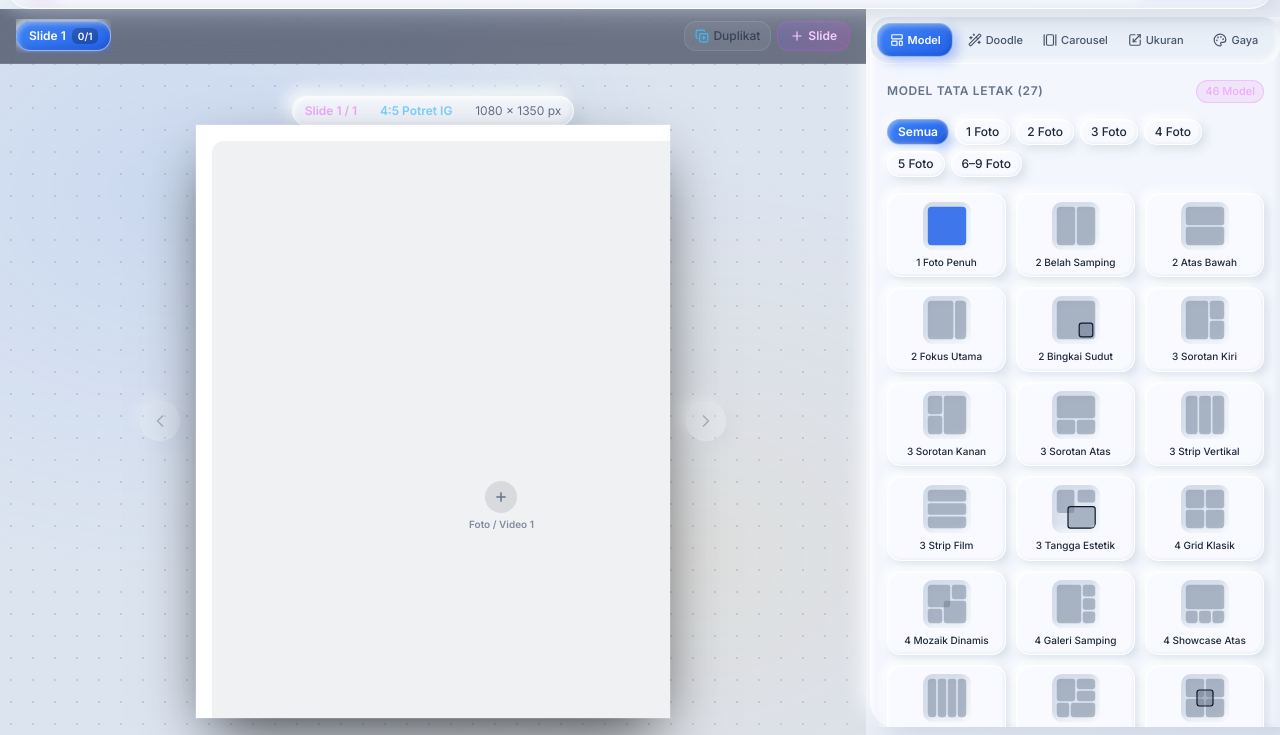
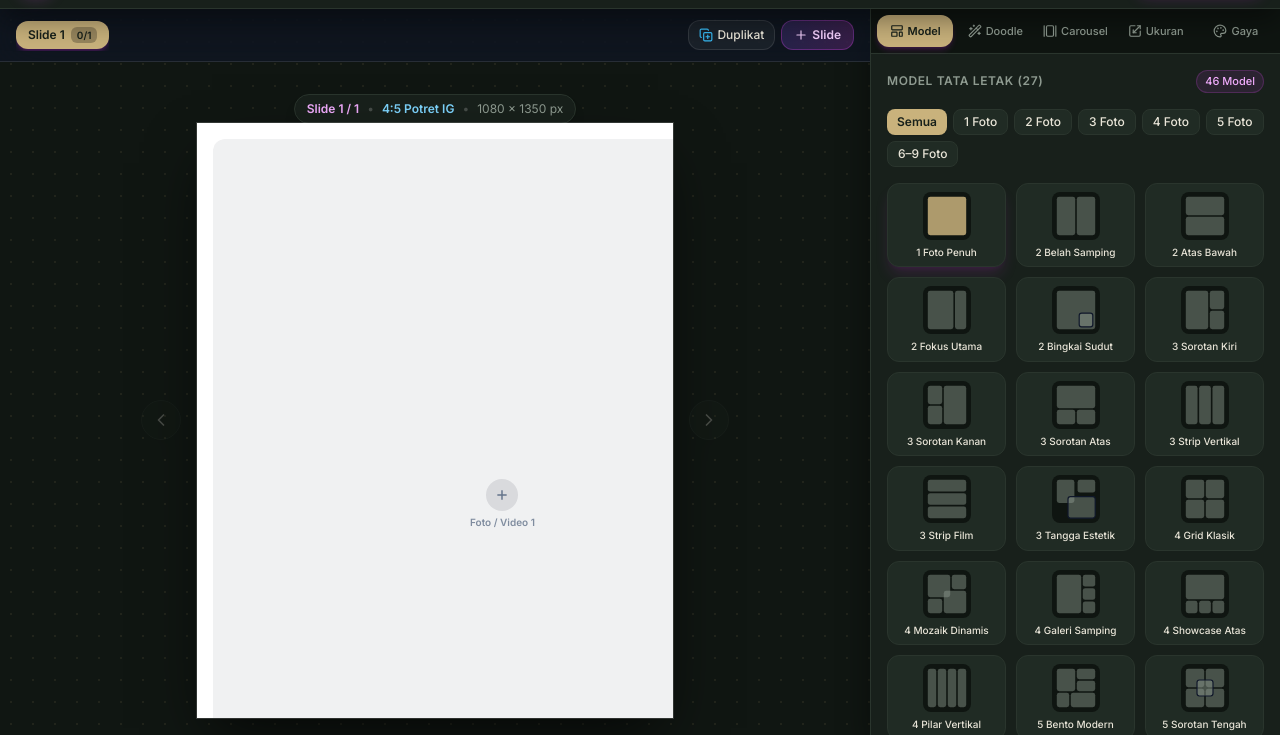
Before and after one commit to smksbudimulya/Kolase-Foto, a plain HTML site: page index.html in a window 1280 px wide. Shown: the part 65-800 px from the top of the page. Drawn offline with nearby package versions, Linux system fonts and the light colour scheme.

Commit message:
Add files via upload

```diff
--- a/index.html
+++ b/index.html
@@ -6,7 +6,7 @@ body[unresolved] {opacity: 0; display: block; overflow: hidden; position: relati
     <meta name="viewport" content="width=device-width, initial-scale=1.0">
     <title>Kolase SMKS Budi Mulya - Pembuat Kolase &amp; Carousel Foto/Video</title>
     <link rel="manifest" href="manifest.json">
-    <meta name="theme-color" content="#e8eef7">
+    <meta name="theme-color" content="#18201b">
     <link rel="icon" href="icon-192.png">
     <link rel="apple-touch-icon" href="icon-192.png">
     <!-- Tailwind CSS CDN -->
@@ -16,182 +16,125 @@ body[unresolved] {opacity: 0; display: block; overflow: hidden; position: relati
     <!-- Lucide Icons CDN -->
     <script src="https://unpkg.com/lucide@latest"></script>
     <style>
-                body {
+                :root {
+            --bg: #101612;
+            --pn: #18201b;
+            --bt: #202b24;
+            --in: #0f1511;
+            --ln: #2a352d;
+            --tx: #e9e5d8;
+            --mu: #8f9b91;
+            --ac: #c9b27c;
+        }
+        body {
             font-family: 'Inter', sans-serif;
-            background: linear-gradient(135deg, #e7edf6 0%, #f4f7fc 50%, #e1e8f4 100%);
-            color: #1e293b;
+            background: var(--bg);
+            color: var(--tx);
             overflow-x: hidden;
         }
-        /* Custom Scrollbar untuk Panel Pengaturan (Clay Style) */
+        /* Custom Scrollbar untuk Panel Pengaturan */
         ::-webkit-scrollbar {
-            width: 7px;
-            height: 7px;
+            width: 6px;
+            height: 6px;
         }
         ::-webkit-scrollbar-track {
-            background: #e2e8f0;
+            background: var(--in);
             border-radius: 9999px;
         }
         ::-webkit-scrollbar-thumb {
-            background: linear-gradient(180deg, #60a5fa, #3b82f6);
+            background: var(--ln);
             border-radius: 9999px;
-            border: 1px solid #f8fafc;
         }
         ::-webkit-scrollbar-thumb:hover {
-            background: linear-gradient(180deg, #3b82f6, #2563eb);
-        }
-        /* Latar area kerja dengan pola titik lembut */
+            background: var(--ac);
+        }
+        /* Latar area kerja gelap seperti contoh */
         .canvas-workspace-bg {
-            background-color: #dce4f0;
-            background-image:
-                radial-gradient(at 20% 25%, rgba(59, 130, 246, 0.10) 0px, transparent 50%),
-                radial-gradient(at 80% 75%, rgba(245, 158, 11, 0.08) 0px, transparent 50%),
-                radial-gradient(rgba(100, 116, 139, 0.22) 1.2px, transparent 1.2px);
-            background-size: 100% 100%, 100% 100%, 22px 22px;
+            background-color: var(--bg);
+            background-image: radial-gradient(rgba(201, 178, 124, 0.09) 1px, transparent 1px);
+            background-size: 22px 22px;
         }
         /* =========================================================
-           TEMA CLAYMORPHISM (CLAY UI) - KHUSUS SMKS BUDI MULYA
+           TEMA WARNA HIJAU GELAP & EMAS ELEGAN (SEPERTI CONTOH)
            ========================================================= */
         header, aside, #export-modal > div {
-            background: #f3f6fc !important;
-            color: #1e293b !important;
-            border-color: rgba(255, 255, 255, 0.9) !important;
-            box-shadow:
-                10px 10px 24px rgba(163, 177, 198, 0.38),
-                -8px -8px 20px rgba(255, 255, 255, 0.92),
-                inset 2px 2px 5px rgba(255, 255, 255, 0.9),
-                inset -2px -2px 6px rgba(163, 177, 198, 0.18) !important;
-        }
-        header {
-            border-radius: 0 0 24px 24px;
-            margin: 0 6px;
-        }
-        @media (min-width: 1024px) {
-            aside {
-                border-radius: 26px 0 0 26px;
-                margin: 8px 0 8px 4px;
-                height: calc(100% - 16px) !important;
-            }
-        }
-        /* Toolbar & Carousel bar menjadi Clay Pill */
+            background: var(--pn) !important;
+            color: var(--tx) !important;
+            border-color: var(--ln) !important;
+            box-shadow: 0 10px 30px rgba(0, 0, 0, 0.45) !important;
+        }
         #slot-toolbar, #doodle-toolbar, #workspace-info-badge,
         main > div:first-child {
-            background: #f3f6fc !important;
-            color: #1e293b !important;
-            border: 1.5px solid rgba(255, 255, 255, 0.9) !important;
-            box-shadow:
-                8px 8px 18px rgba(163, 177, 198, 0.36),
-                -6px -6px 16px rgba(255, 255, 255, 0.92),
-                inset 2px 2px 4px rgba(255, 255, 255, 0.85),
-                inset -2px -2px 4px rgba(163, 177, 198, 0.15) !important;
-        }
-        main > div:first-child {
-            border-radius: 20px;
-            margin: 8px 12px 0;
-            width: calc(100% - 24px) !important;
-        }
-        /* Judul & teks agar kontras di tema terang Clay */
+            background: var(--pn) !important;
+            color: var(--tx) !important;
+            border-color: var(--ln) !important;
+        }
         header h1 {
-            background: linear-gradient(90deg, #1e3a8a, #2563eb, #d97706) !important;
-            -webkit-background-clip: text !important;
-            background-clip: text !important;
-            color: transparent !important;
-        }
-        header p, aside p, aside label, aside span, #export-modal p, #export-modal span, #export-modal h3, #export-modal div {
-            --tw-text-opacity: 1;
+            background: none !important;
+            -webkit-background-clip: unset !important;
+            background-clip: unset !important;
+            color: var(--tx) !important;
         }
         .text-slate-100, .text-slate-200, .text-slate-300 {
-            color: #334155 !important;
+            color: var(--tx) !important;
         }
         .text-slate-400 {
-            color: #64748b !important;
-        }
-        .text-white:not(.bg-gradient-to-r *):not([class*="from-violet"]):not([class*="from-blue"]):not([class*="from-rose"]):not([class*="bg-emerald"]):not([class*="bg-blue"]):not(.clay-active-text) {
-            color: #1e293b !important;
-        }
-        /* Tombol & kartu di panel menjadi Clay Button */
+            color: var(--mu) !important;
+        }
         aside button:not(.tab-btn):not(.bg-gradient-to-r),
         header button:not(#btn-download),
         #slot-toolbar button,
-        #doodle-toolbar button,
-        #carousel-slides-list > div {
-            background: #f8faff !important;
-            color: #1e293b !important;
-            border: 1.5px solid rgba(255, 255, 255, 0.95) !important;
-            border-radius: 14px !important;
-            box-shadow:
-                4px 4px 10px rgba(163, 177, 198, 0.32),
-                -4px -4px 10px rgba(255, 255, 255, 0.95),
-                inset 1px 1px 2px rgba(255, 255, 255, 0.9),
-                inset -1px -1px 3px rgba(163, 177, 198, 0.16) !important;
-            transition: transform 0.15s ease, box-shadow 0.15s ease !important;
+        #doodle-toolbar button {
+            background: var(--bt) !important;
+            color: var(--tx) !important;
+            border-color: var(--ln) !important;
         }
         aside button:not(.tab-btn):not(.bg-gradient-to-r):hover,
-        header button:not(#btn-download):hover {
-            transform: translateY(-1px);
-            box-shadow:
-                6px 6px 14px rgba(163, 177, 198, 0.38),
-                -5px -5px 12px rgba(255, 255, 255, 0.98) !important;
-        }
-        aside button:not(.tab-btn):not(.bg-gradient-to-r):active,
-        header button:not(#btn-download):active {
-            transform: translateY(1px) scale(0.98);
-            box-shadow:
-                inset 3px 3px 6px rgba(163, 177, 198, 0.35),
-                inset -3px -3px 6px rgba(255, 255, 255, 0.9) !important;
-        }
-        /* Tombol Utama / Aktif bergaya Clay Biru Sekolah */
+        header button:not(#btn-download):hover,
+        #slot-toolbar button:hover,
+        #doodle-toolbar button:hover {
+            border-color: var(--ac) !important;
+            color: var(--ac) !important;
+        }
+        /* Tombol Utama & Tab Aktif: Aksen Emas (#c9b27c) */
         #btn-download, .tab-btn.active,
         .bg-gradient-to-r.from-violet-600 {
-            background: linear-gradient(145deg, #3b82f6, #2563eb) !important;
-            color: #ffffff !important;
-            border: 1.5px solid rgba(191, 219, 254, 0.65) !important;
-            border-radius: 14px !important;
-            box-shadow:
-                5px 5px 12px rgba(37, 99, 235, 0.32),
-                -3px -3px 8px rgba(255, 255, 255, 0.75),
-                inset 2px 2px 4px rgba(255, 255, 255, 0.35),
-                inset -2px -2px 5px rgba(30, 58, 138, 0.35) !important;
+            background: var(--ac) !important;
+            color: #17201a !important;
+            border-color: var(--ac) !important;
         }
         #btn-download *, .tab-btn.active *, .bg-gradient-to-r.from-violet-600 * {
-            color: #ffffff !important;
+            color: #17201a !important;
         }
         .tab-btn {
-            border-radius: 14px !important;
-            color: #475569 !important;
-        }
-        /* Input, Select, & Box di dalam panel */
+            color: var(--mu) !important;
+        }
+        .tab-btn:hover {
+            color: var(--tx) !important;
+        }
         aside input[type="text"], aside select, aside textarea,
         #slot-toolbar select, #doodle-toolbar select, #doodle-toolbar input {
-            background: #e9eff8 !important;
-            color: #1e293b !important;
-            border: 1px solid rgba(255, 255, 255, 0.8) !important;
-            border-radius: 12px !important;
-            box-shadow:
-                inset 3px 3px 6px rgba(163, 177, 198, 0.35),
-                inset -3px -3px 6px rgba(255, 255, 255, 0.85) !important;
+            background: var(--in) !important;
+            color: var(--tx) !important;
+            border-color: var(--ln) !important;
         }
         aside .bg-slate-950\/50, aside .bg-slate-950\/60, aside .bg-slate-950\/70,
         aside .bg-slate-900, aside .bg-white\/5,
         #export-modal .bg-slate-950\/60, #export-modal .bg-slate-950\/70, #export-modal .bg-slate-900 {
-            background: #eaf0f8 !important;
-            border-color: rgba(255, 255, 255, 0.85) !important;
-            border-radius: 18px !important;
-            box-shadow:
-                inset 3px 3px 7px rgba(163, 177, 198, 0.28),
-                inset -3px -3px 7px rgba(255, 255, 255, 0.9) !important;
+            background: var(--in) !important;
+            border-color: var(--ln) !important;
         }
         #layout-grid svg {
-            background: #dde5f1 !important;
-            border-radius: 10px !important;
-        }
-        /* Tombol prev/next slide clay */
+            background: var(--in) !important;
+        }
         #btn-prev-slide, #btn-next-slide {
-            background: #f3f6fc !important;
-            color: #1e293b !important;
-            border: 1.5px solid rgba(255, 255, 255, 0.95) !important;
-            box-shadow:
-                6px 6px 14px rgba(163, 177, 198, 0.4),
-                -5px -5px 14px rgba(255, 255, 255, 0.95) !important;
+            background: var(--pn) !important;
+            color: var(--tx) !important;
+            border-color: var(--ln) !important;
+        }
+        #btn-prev-slide:hover, #btn-next-slide:hover {
+            border-color: var(--ac) !important;
+            color: var(--ac) !important;
         }
         /* Efek transisi halus pada slot foto */
         .photo-slot {
@@ -2386,7 +2329,7 @@ body[unresolved] {opacity: 0; display: block; overflow: hidden; position: relati
                     const rh = Math.max(4, s.h * 100 - pad * 2);
                     const fill = isSelected ? '#f472b6' : '#94a3b8';
                     const stroke = s.overlay ? '#0f172a' : 'none';
-                    const fCol = isSelected ? '#2563eb' : '#64748b';
+                    const fCol = isSelected ? '#c9b27c' : '#8f9b91';
                     if (s.oval) {
                         return `<ellipse cx="${rx + rw / 2}" cy="${ry + rh / 2}" rx="${rw / 2}" ry="${rh / 2}" fill="${fCol}" fill-opacity="${isSelected ? '0.85' : '0.45'}" stroke="${stroke}" stroke-width="${s.overlay ? '3' : '0'}" />`;
                     }
```
